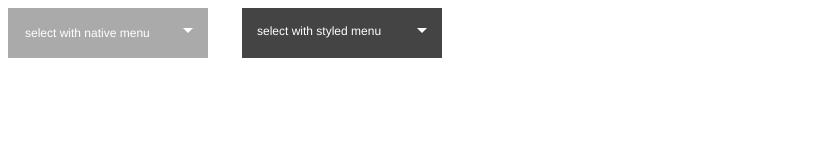
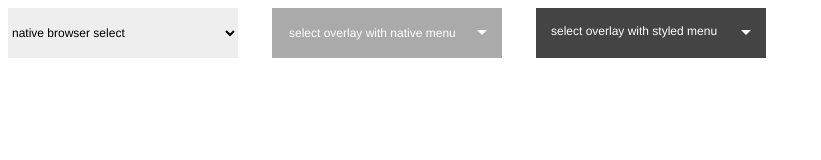
Before and after one commit to ahoef/custom-select-menu, a plain HTML site: page index.html in a window 1280 px wide. Shown: the whole page, without its empty margins (0-821 px from the left). Drawn offline with nearby package versions, Linux system fonts and the light colour scheme.

Commit message:
update readme and add an example of a styled native browser select menu

```diff
--- a/index.html
+++ b/index.html
@@ -1,15 +1,37 @@
+<!DOCTYPE html>
+<html>
+    <head>
+        <meta charset="utf-8">
         <script src="https://ajax.googleapis.com/ajax/libs/jquery/2.1.3/jquery.min.js"></script>
         <script type="text/javascript" src="site.js" ></script>
-
         <link href="site.css" rel="stylesheet">
+    </head>
 
     <div class="container">
+
+        <div id="select-box-0">
+
+            <select name="select">
+                <option value="value0">native browser select</option>
+                <option value="value1">Value 1</option>
+                <option value="value2">Value 2</option>
+                <option value="value3">Value 3</option>
+                <option value="value4">Value 4</option>
+                <option value="value5">Value 5</option>
+                <option value="value6">Value 6</option>
+                <option value="value7">Value 7</option>
+                <option value="value8">Value 8</option>
+                <option value="value9">Value 9</option>
+            </select>
+
+        </div>
+
 
         <div id="select-box-1">
 
             <select name="select">
                 <option value="value1">Value 1</option>
-            <option value="value2" >Value 2</option>
+                <option value="value2">Value 2</option>
                 <option value="value3">Value 3</option>
                 <option value="value4">Value 4</option>
                 <option value="value5">Value 5</option>
@@ -20,7 +42,7 @@
             </select>
 
             <div class="select-overlay">
-          <span>select with native menu</span>
+              <span>select overlay with native menu</span>
             </div>
 
         </div>
@@ -29,7 +51,7 @@
 
             <select name="select">
                 <option value="value1">Value 1</option>
-            <option value="value2" >Value 2</option>
+                <option value="value2">Value 2</option>
                 <option value="value3">Value 3</option>
                 <option value="value4">Value 4</option>
                 <option value="value5">Value 5</option>
@@ -39,8 +61,11 @@
                 <option value="value9">Value 9</option>
             </select>
 
-        <div class="fake-select">select with styled menu</div>
+            <div class="fake-select">select overlay with styled menu</div>
             <ul class="options"></ul>
 
         </div>
+
     </div>
+
+</html>
--- a/site.css
+++ b/site.css
@@ -1,7 +1,7 @@
-#select-box-1, #select-box-2 {
+#select-box-0, #select-box-1, #select-box-2 {
     position: relative;
     display: inline-block;
-  width: 200px;
+    width: 230px;
     margin-right: 30px;
     vertical-align: top;
     font-family: Helvetica, sans-serif;
@@ -24,13 +24,22 @@
     top: 10px;
 }
 
+#select-box-0 select {
+    width: 100%;
+    background-color: #eee;
+    height: 50px;
+    border: none;
+    font-size: 12px;
+    font-family: Helvetica, sans-serif;
+}
+
 #select-box-1 select {
     z-index: 1;
     opacity: 0;
     position: absolute;
     top: 0;
     height: 50px;
-  width: 200px;
+    width: 230px;
     background: none;
 }
 
@@ -44,7 +53,7 @@
     left: 0;
     color: white;
     background-color: #444;
-    width: 170px;
+    width: 200px;
     height: 20px;
     padding: 15px;
     font-family: Helvetica, sans-serif;
@@ -57,7 +66,7 @@
     border: 5px solid transparent;
     border-color: white transparent transparent transparent;
     position: absolute;
-    top: 20px;
+    top: 22px;
     right: 15px;
 }
 
@@ -77,7 +86,7 @@
     margin: 0 0;
     padding: 0 0;
     list-style: none;
-    width: 200px;
+    width: 230px;
     -webkit-box-shadow: 0 1px 2px rgba(0, 0, 0, 0.2);
     -moz-box-shadow: 0 1px 2px rgba(0, 0, 0, 0.2);
     box-shadow: 0 1px 2px rgba(0, 0, 0, 0.2);
```
Also changed, not shown: 1 other file. Lines whose indentation alone changed are shown as unchanged.
